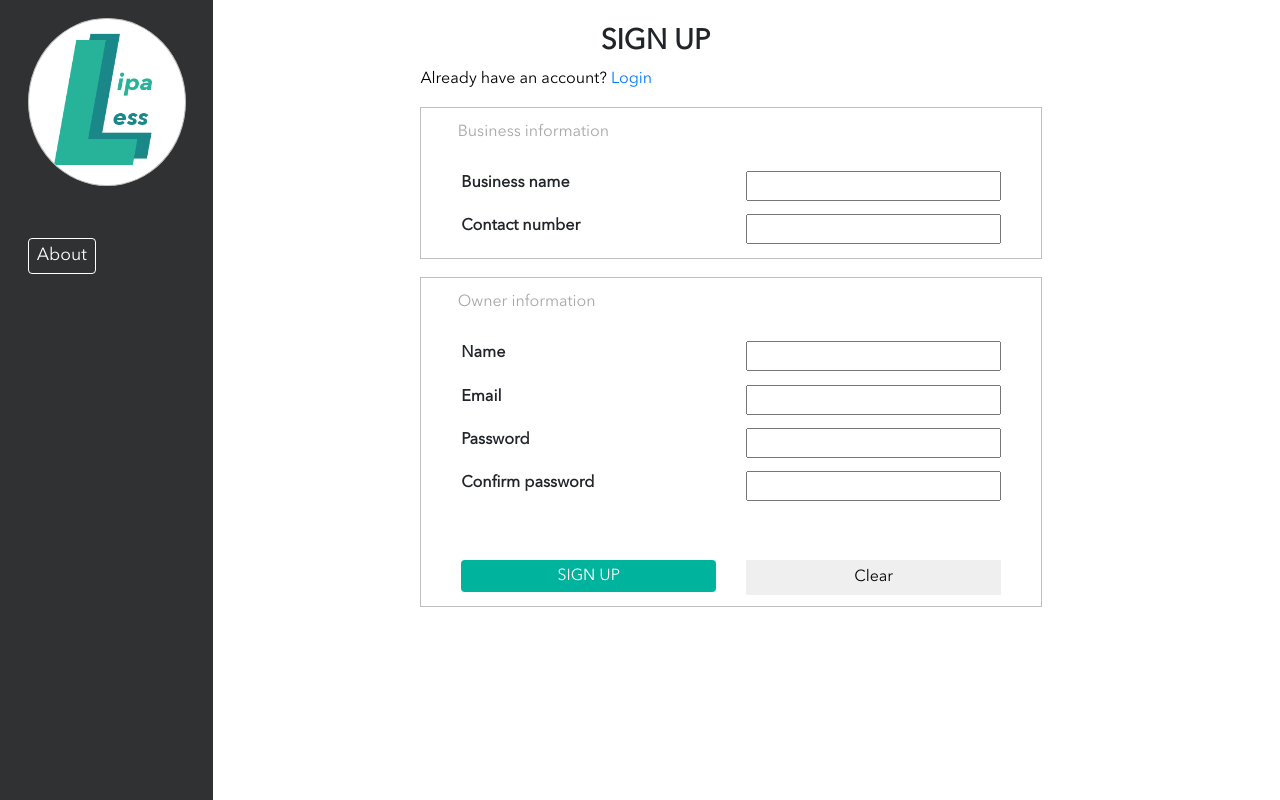
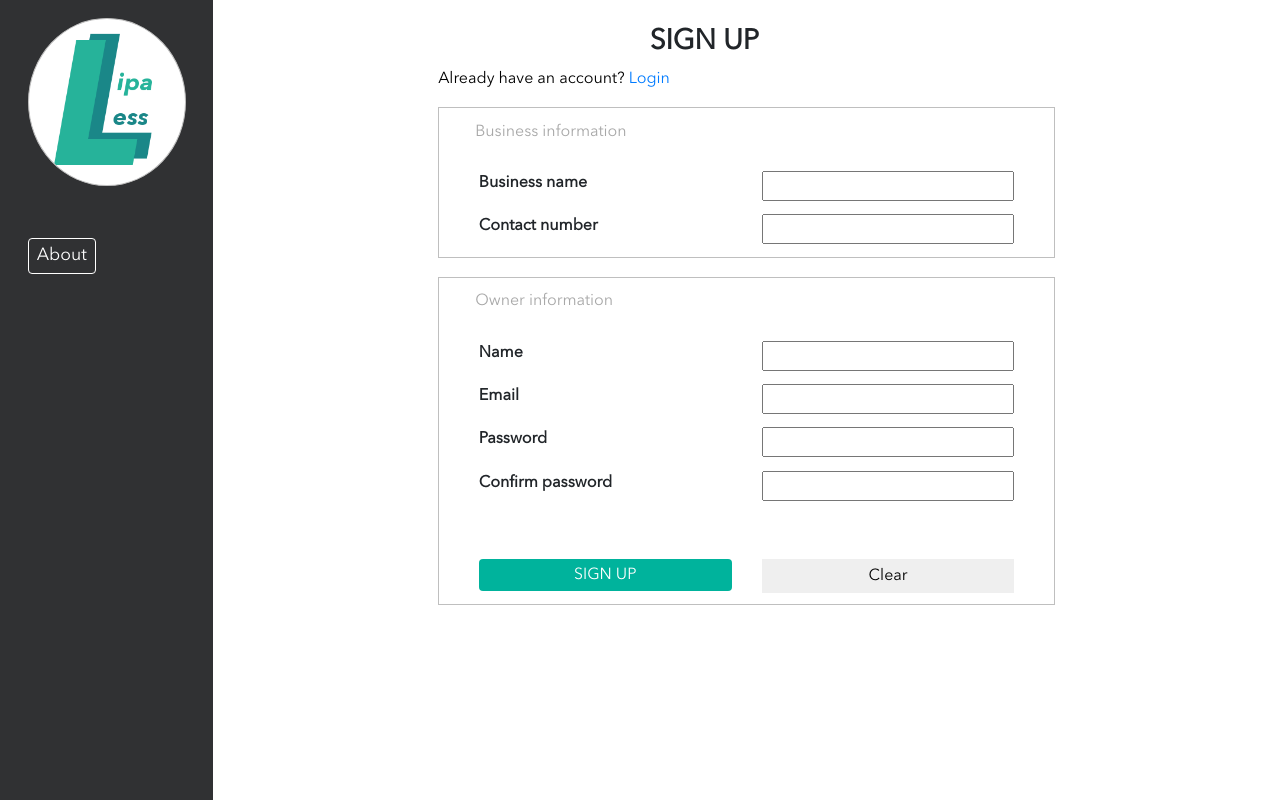
Before and after one commit to EddyMM/lipa-less, a Flask app: page /signup/ in a window 1280 px wide. Run offline with Flask 2, Linux system fonts and the light colour scheme; some libraries are stand-ins or nearby versions.

Commit message:
Include login page, address UI gliches and refactored layout template

```diff
--- a/POS/__init__.py
+++ b/POS/__init__.py
@@ -6,6 +6,7 @@ from flask import Flask, send_from_directory
 
 from .home.controllers import home_bp
 from .user.signup.controllers import signup_bp
+from .user.login.controllers import login_bp
 from .utils import get_config_type
 from .constants import DEV_CONFIG_VAR, PROD_CONFIG_VAR, APP_NAME
 
@@ -84,3 +85,4 @@ def favicon():
 # Register blueprints
 app.register_blueprint(home_bp)
 app.register_blueprint(signup_bp)
+app.register_blueprint(login_bp)
--- a/POS/home/templates/homepage.html
+++ b/POS/home/templates/homepage.html
@@ -8,7 +8,7 @@
     <div class="row header sticky">
         <div class="offset-md-9 col-md-3 col-12">
             <span>
-                Already have an account? <a class="login-btn lipa-less-btn" href="#">Login</a>
+                Already have an account? <a class="login-btn lipa-less-btn" href="/login">Login</a>
             </span>
         </div>
     </div>
--- a/POS/static/css/style.css
+++ b/POS/static/css/style.css
@@ -9,7 +9,8 @@
 }
 
 .app-logic-box, .lipa-less-logo,
-.business-information, .owner-information {
+.business-information, .owner-information,
+.login-information {
 	border: 1px solid #bfbfbf;
 }
 
@@ -32,13 +33,15 @@ body {
 	height: 100% !important;
 }
 
-.business-information, .owner-information {
+.business-information, .owner-information,
+.login-information {
 	padding-left: 4%;
 	padding-right: 4%;
 }
 
 .business-information .row,
-.owner-information .row {
+.owner-information .row,
+.login-information .row {
 	margin-top: 2%;
 	margin-bottom: 2%;
 }
@@ -50,7 +53,8 @@ body {
 }
 
 .business-information label,
-.owner-information label {
+.owner-information label,
+.login-information label {
 	font-weight: bold;
 }
 
@@ -122,6 +126,14 @@ html {
 	margin-left: 5px;
 }
 
+.login-information {
+	padding: 5%;
+}
+
+.login-form {
+	margin-top: 10%;
+}
+
 .main-content {
 	padding: 2%;
 	text-align: center;
@@ -158,6 +170,10 @@ p {
 	align-items: unset;
 }
 
+.navbar-brand a {
+	width: inherit;
+}
+
 .navbar-nav {
 	display: block;
 }
@@ -177,13 +193,13 @@ p {
 	z-index: 1;
 }
 
-.side-nav-bar a {
+.side-nav-bar .nav-link {
     width: inherit !important;
     color: white;
     font-size: 110%;
 }
 
-.side-nav-bar a:hover {
+.side-nav-bar .nav-link:hover {
     text-decoration: unset;
     background-color: white;
     color: #303133;
@@ -204,7 +220,7 @@ p {
         height: 100%;
     }
 
-    .side-nav-bar a {
+    .side-nav-bar .nav-link {
         padding: 5%;
 		border: 1px solid white;
     	border-radius: 4px;
@@ -216,15 +232,17 @@ p {
 	text-align: center;
 }
 
-.signup-form {
+.signup-form,
+.login-form {
 	text-align: left;
 }
 
+.login-information input,
 .signup-form input {
 	width: inherit;
 }
 
-.signup-form .sign-up-btn, .clear-btn {
+.sign-up-btn, .clear-btn {
 	border: None;
 }
 
--- /dev/null
+++ b/POS/templates/footer.html
@@ -0,0 +1,6 @@
+    <!--Include the JS files (lazy loading)-->
+    <!--suppress HtmlUnknownTarget -->
+    <script src="{{ url_for('static', filename='css/bootstrap-v4/js/bootstrap.min.js') }}"></script>
+    <script src="{{ url_for('static', filename='js/jquery.nicescroll.min.js') }}"></script>
+</body>
+</html>
--- /dev/null
+++ b/POS/templates/header.html
@@ -0,0 +1,12 @@
+<!DOCTYPE html>
+<!--suppress HtmlUnknownTarget -->
+<html lang="en">
+<head>
+    <meta charset="UTF-8">
+    <title>{{ title }}</title>
+    <meta name="viewport" content="width=device-width, initial-scale=1, shrink-to-fit=no">
+    <link rel="stylesheet" href="{{ url_for('static', filename='css/bootstrap-v4/css/bootstrap.min.css') }}">
+    <link rel="stylesheet" href="{{ url_for('static', filename='css/style.css') }}">
+    <script src="{{ url_for('static', filename='js/jquery-3.2.1.min.js') }}"></script>
+</head>
+<body>
--- /dev/null
+++ b/POS/templates/layout-with-sidebar.html
@@ -0,0 +1,16 @@
+{% include "header.html" %}
+
+    <div class="container-fluid body">
+        <div class="row content">
+
+            {% include "navigation.html" %}
+
+            <div class="main-content col-md-10 col-12">
+                {% block body %}
+
+                {% endblock %}
+            </div>
+        </div>
+    </div>
+
+{% include "footer.html" %}
--- a/POS/templates/layout.html
+++ b/POS/templates/layout.html
@@ -1,18 +1,7 @@
-<!DOCTYPE html>
-<!--suppress HtmlUnknownTarget -->
-<html lang="en">
-<head>
-    <meta charset="UTF-8">
-    <title>{{ title }}</title>
-    <meta name="viewport" content="width=device-width, initial-scale=1, shrink-to-fit=no">
-    <link rel="stylesheet" href="{{ url_for('static', filename='css/bootstrap-v4/css/bootstrap.min.css') }}">
-    <link rel="stylesheet" href="{{ url_for('static', filename='css/style.css') }}">
-    <script src="{{ url_for('static', filename='js/jquery-3.2.1.min.js') }}"></script>
-    <script src="{{ url_for('static', filename='css/bootstrap-v4/js/bootstrap.min.js') }}"></script>
-</head>
-<body>
-    {% block body %}
+{% include "header.html" %}
 
-    {% endblock %}
-</body>
-</html>
+{% block body %}
+
+{% endblock %}
+
+{% include "footer.html" %}
--- a/POS/templates/navigation.html
+++ b/POS/templates/navigation.html
@@ -3,8 +3,10 @@
         <div class="row">
             <div class="navbar-brand col-12">
                 <!--suppress HtmlUnknownTarget -->
-                <img class="lipa-less-logo"
-                    src="{{ url_for('static', filename='imgs/icons/LipaLess.png') }}">
+                <a href="/">
+                    <img class="lipa-less-logo"
+                        src="{{ url_for('static', filename='imgs/icons/LipaLess.png') }}">
+                </a>
 
                 <button class="navbar-toggler" type="button"
                         data-toggle="collapse" data-target="#navbar-dropdown"
--- a/POS/user/signup/templates/signup.html
+++ b/POS/user/signup/templates/signup.html
@@ -1,13 +1,7 @@
-{% extends "layout.html" %}
+{% extends "layout-with-sidebar.html" %}
 
 {% block body %}
-    <!--suppress HtmlFormInputWithoutLabel, HtmlUnknownTarget -->
-    <div class="container-fluid body">
-        <div class="row content">
-
-            {% include "navigation.html" %}
-
-            <div class="main-content col-md-9 col-12">
+    <!--suppress HtmlUnknownTarget, HtmlFormInputWithoutLabel -->
     <div class="row">
         <div class="col-md-11 col-12">
             <h3>SIGN UP</h3>
@@ -15,10 +9,10 @@
     </div>
 
     <div class="row">
-                    <div class="offset-md-2 col-md-9 col-12">
+        <div class="offset-md-2 col-md-8 col-12">
             <div style="text-align: left" class="col-md-12">
                 <p>
-                                Already have an account? <a href="#">Login</a>
+                    Already have an account? <a href="/login">Login</a>
                 </p>
             </div>
 
@@ -127,11 +121,7 @@
             </form>
         </div>
     </div>
-            </div>
-        </div>
-    </div>
 
     <!--Include the JS files (lazy loading)-->
     <script src="{{ url_for('signup_bp.static', filename='js/signup.js') }}"></script>
-    <script src="{{ url_for('static', filename='js/jquery.nicescroll.min.js') }}"></script>
 {% endblock %}
```
Also changed, not shown: POS/user/login/controllers.py (+29 -0 lines). Lines whose indentation alone changed are shown as unchanged.
